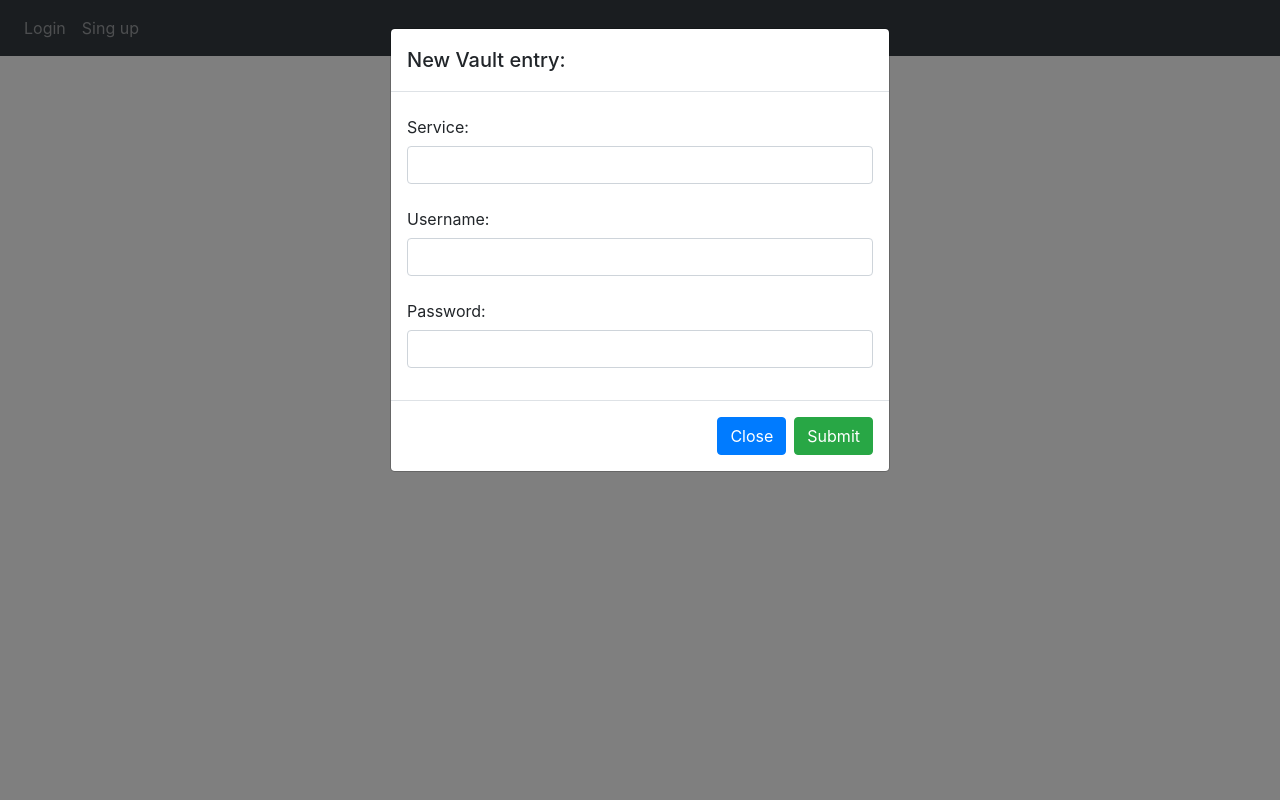
After one commit to dmlv91/passVault, a Python web app: template web/templates/modal.html in a window 1280 px wide. The commit adds this page. Run offline with Jinja, Linux system fonts and the light colour scheme; the template is opened without the code that fills it, so the values that code supplies are empty; some libraries are stand-ins or nearby versions.

Commit message:
Modal window for database inserts

```diff
--- a/web/auth.py
+++ b/web/auth.py
@@ -55,7 +55,7 @@ def signUp():
             newUser = User(email = email, firstName = firstName, lastName = lastName, password = generate_password_hash(password1, method='sha256'))
             db.session.add(newUser)
             db.session.commit()
-            login_user(user, remember=True)
+            login_user(newUser, remember=True)
             flash('Account created!', category='success')
             return redirect(url_for('views.home'))
 
--- a/web/templates/base.html
+++ b/web/templates/base.html
@@ -14,6 +14,10 @@
       rel="stylesheet"
       href="https://stackpath.bootstrapcdn.com/font-awesome/4.7.0/css/font-awesome.min.css"
       crossorigin="anonymous"
+    />
+    <link
+    rel=”stylesheet”
+    href=”https://cdn.jsdelivr.net/npm/bootstrap-icons@1.3.0/font/bootstrap-icons.css”
     />
 
     <title>{% block title %}Home{% endblock %}</title>
@@ -61,11 +65,16 @@
       {% block content%}
       {% endblock %}
     </div>
-    <script
+    <!-- <script
       src="https://code.jquery.com/jquery-3.2.1.slim.min.js"
       integrity="sha384-KJ3o2DKtIkvYIK3UENzmM7KCkRr/rE9/Qpg6aAZGJwFDMVNA/GpGFF93hXpG5KkN"
       crossorigin="anonymous"
-    ></script>
+    ></script> -->
+    <script
+    src="https://code.jquery.com/jquery-3.6.0.js"
+    integrity="sha256-H+K7U5CnXl1h5ywQfKtSj8PCmoN9aaq30gDh27Xc0jk="
+    crossorigin="anonymous">
+    </script>
     <script
       src="https://cdnjs.cloudflare.com/ajax/libs/popper.js/1.12.9/umd/popper.min.js"
       integrity="sha384-ApNbgh9B+Y1QKtv3Rn7W3mgPxhU9K/ScQsAP7hUibX39j7fakFPskvXusvfa0b4Q"
@@ -81,5 +90,9 @@
       type="text/javascript"
       src="{{ url_for('static', filename='index.js') }}"
     ></script>
+    {% block modal %} {% endblock %}
 </body>
+{% block script %}
+
+{% endblock %}
 </html>
--- a/web/templates/home.html
+++ b/web/templates/home.html
@@ -31,13 +31,14 @@
     </tbody>
   </table>
 <form method="POST">
-    <textarea
+    <!--<textarea
     name="newEntry"
     id="newEntry"
     class="form-control"
     placeholder="Add service,username and password, separate with comma!"></textarea>
+    -->
     <div align="center" padding-top="50px">
-        <button type="submit" class="btn btn-primary">Add to vault</button>
+       <a href="{{url_for('views.modal')}}" class="btn btn-primary">Add new entry to Vault</a>
     </div>
 </form>
 {% endblock %}
--- /dev/null
+++ b/web/templates/modal.html
@@ -0,0 +1,69 @@
+{% extends 'base.html' %}
+{% block modal %}
+<div class="modal" id="newEntry" tabindex="-1" role="dialog" aria-labelledby="exampleModalLabel" aria-hidden="true">
+    <!-- <form method="post" id="newEntry"> -->
+    <div class="modal-dialog" role="document">
+        <div class="modal-content">
+            <form method="post" id="newEntry">
+                <div class="modal-header">
+                    <h5 class="modal-title" id="exampleModalLabel">New Vault entry:</h5>
+                </div>
+                <div class="modal-body">
+                    <div class="form-group">
+                        <label for="service" class="col-form-label">Service:</label>
+                        <input type="text" class="form-control" name="service" id="service">
+                    </div>
+                    <div class="form-group">
+                        <label for="usrname" class="col-form-label">Username:</label>
+                        <input type="text" class="form-control" name="username" id="username">
+                    </div>
+                    <div class="form-group">
+                        <label for="password" class="col-form-label">Password:</label>
+                        <input type="password" class="form-control" name="password" id="password">
+                    </div>
+                </div>
+                <div class="modal-footer">
+                    <a href="{{url_for('views.home')}}" class="btn btn-primary">Close</a>
+                    <button type="submit" name="submit" id="submit" class="btn btn-success">Submit</button>
+                </div>
+            </form>
+        </div>
+    </div>
+    <!-- </form> -->
+</div>
+{% endblock %}
+{% block script %}
+<script>
+    $(document).ready(function () {
+        $("#newEntry").modal("show")
+        $('#newEntry').on("submit", function (event) {
+            event.preventDefault();
+            const data = new FormData(event.target);
+            const newEntry= Object.fromEntries(data.entries());
+            console.log($('#service').val())
+            console.log($('#username').val())
+            console.log($('#password').val())
+            console.log({newEntry});
+            $.ajax({
+                url: "/modal",
+                method: 'POST',
+                data: newEntry,
+                dataType: 'JSON',
+                error: function(req, err) {console.log('err is: ' + err);},
+                // beforeSend: function () {
+                //     $('#submit').attr('disabled', 'disabled');
+                // },
+                success: function (data) {
+                    $('#newEntry').modal('hide');
+                    if (data == 'success') {
+                        window.location.href = "/";
+                        console.log("wassup")
+
+                    }
+                }
+            });
+
+        })
+    });
+</script>
+{% endblock %}
```
Also changed, not shown: web/static/index.js (+11 -1 lines), web/templates/login.html (+23 -0 lines), web/views.py (+42 -13 lines), instance/passVault.db.
